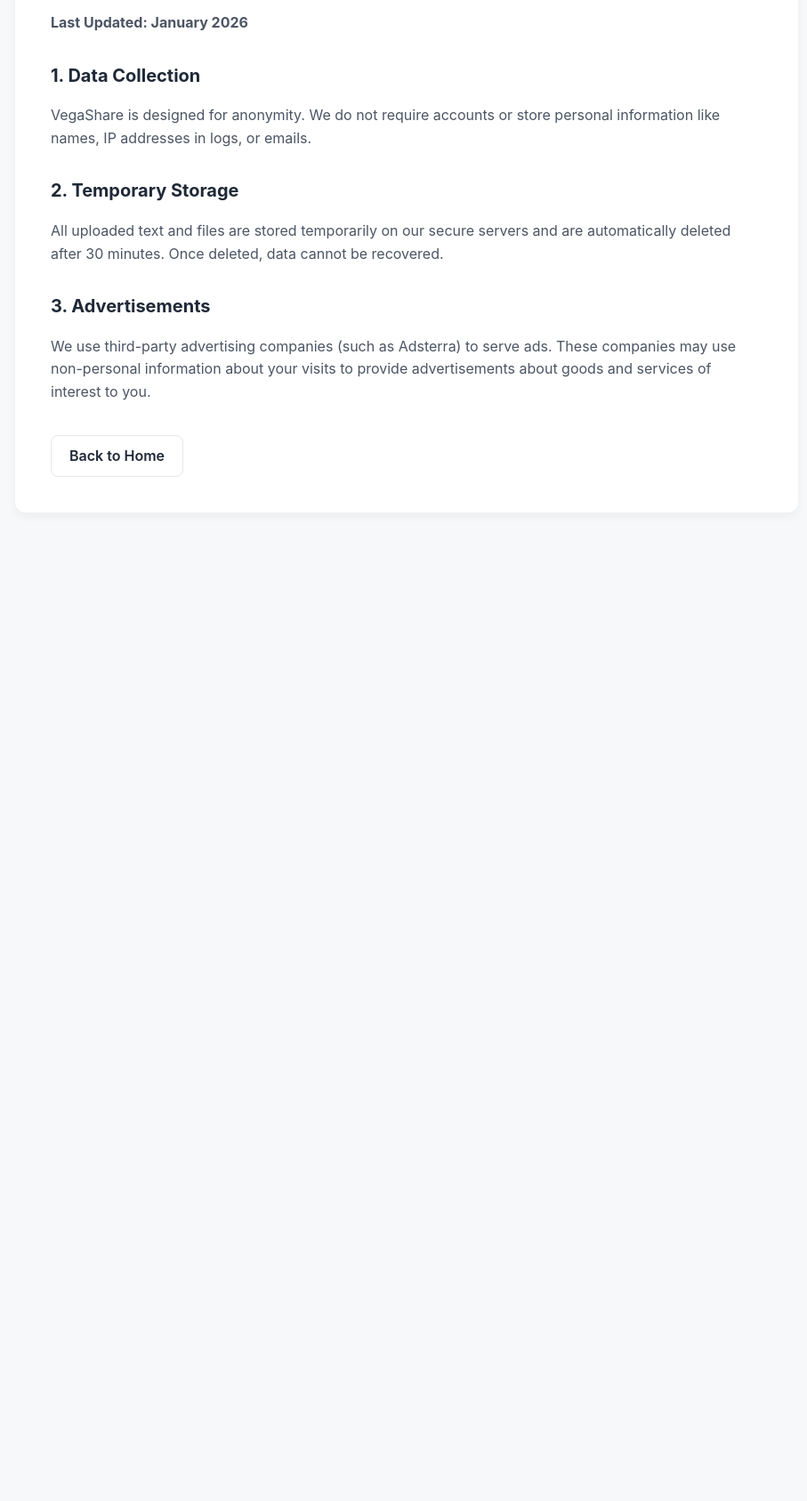
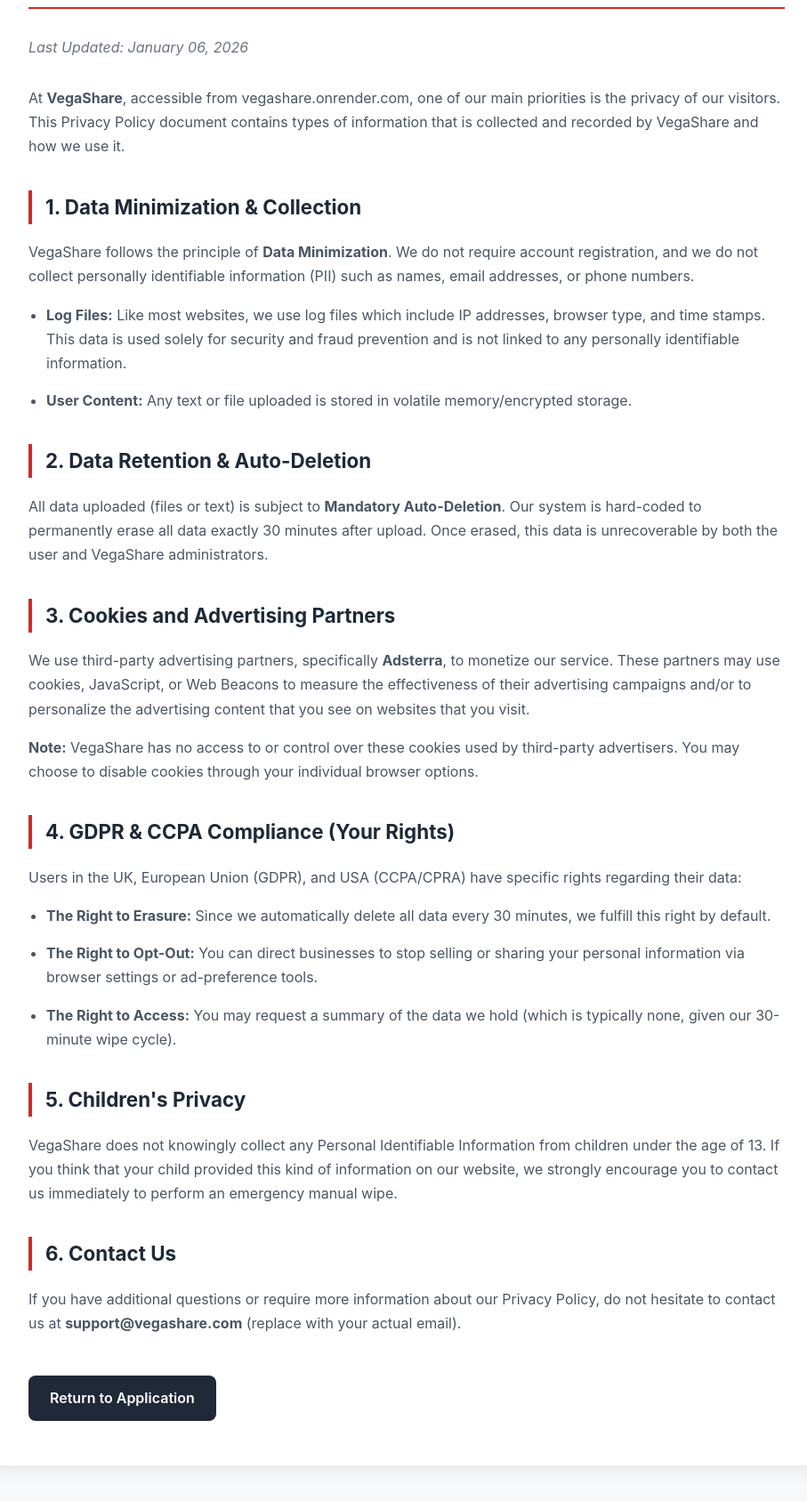
Before and after one commit to 24A31A43I3/vegashare, a website: page privacy.html in a window 1280 px wide. Shown: the part 173-1860 px from the top of the page at 89% size, without its empty margins (183-1090 px from the left). Before the commit the page ends 800 px from the top, so only its background shows below. Drawn offline with Linux system fonts and the light colour scheme.

Commit message:
ads dispalying area changed and privacy and terms updated

```diff
--- a/privacy.html
+++ b/privacy.html
@@ -4,66 +4,87 @@
     <meta charset="UTF-8">
     <meta name="viewport" content="width=device-width, initial-scale=1.0">
     <title>Privacy Policy | VegaShare</title>
+    <meta name="robots" content="noindex, follow">
     <style>
         :root {
             --accent-red: #dc2626;
             --text-primary: #1f2937;
             --text-secondary: #4b5563;
             --bg-primary: #f6f8fa;
+            --border: #e5e7eb;
         }
         body {
             font-family: -apple-system, BlinkMacSystemFont, 'Segoe UI', Roboto, sans-serif;
-            line-height: 1.6;
+            line-height: 1.7;
             color: var(--text-primary);
             background-color: var(--bg-primary);
             margin: 0;
             padding: 40px 20px;
         }
         .container {
-            max-width: 800px;
+            max-width: 850px;
             margin: auto;
             background: #fff;
-            padding: 40px;
+            padding: 50px;
             border-radius: 12px;
-            box-shadow: 0 4px 12px rgba(0,0,0,0.05);
+            box-shadow: 0 4px 20px rgba(0,0,0,0.08);
         }
-        h1 { color: var(--accent-red); border-bottom: 2px solid var(--accent-red); padding-bottom: 10px; }
-        h2 { color: var(--text-primary); margin-top: 30px; font-size: 1.25rem; }
-        p { color: var(--text-secondary); margin-bottom: 15px; }
+        h1 { color: var(--accent-red); font-size: 2rem; border-bottom: 2px solid var(--accent-red); padding-bottom: 15px; margin-bottom: 30px; }
+        h2 { color: var(--text-primary); margin-top: 35px; font-size: 1.4rem; border-left: 4px solid var(--accent-red); padding-left: 15px; }
+        p, li { color: var(--text-secondary); margin-bottom: 15px; font-size: 1rem; }
+        ul { padding-left: 20px; margin-bottom: 20px; }
+        .last-updated { font-style: italic; color: #6b7280; margin-bottom: 30px; }
         .btn-secondary {
             display: inline-block;
             text-decoration: none;
-            background: #fff;
-            color: var(--text-primary);
-            border: 1px solid #e5e7eb;
-            padding: 10px 20px;
+            background: var(--text-primary);
+            color: #fff;
+            padding: 12px 24px;
             border-radius: 8px;
             font-weight: 600;
-            margin-top: 20px;
-            transition: all 0.2s;
+            margin-top: 30px;
+            transition: opacity 0.2s;
         }
-        .btn-secondary:hover {
-            background: #fff1f2;
-            color: var(--accent-red);
-            border-color: var(--accent-red);
-        }
+        .btn-secondary:hover { opacity: 0.9; }
+        @media (max-width: 600px) { .container { padding: 25px; } }
     </style>
 </head>
 <body>
     <div class="container">
         <h1>Privacy Policy</h1>
-        <p><strong>Last Updated: January 2026</strong></p>
+        <p class="last-updated">Last Updated: January 06, 2026</p>
 
-        <h2>1. Data Collection</h2>
-        <p>VegaShare is designed for anonymity. We do not require accounts or store personal information like names, IP addresses in logs, or emails.</p>
+        <p>At <strong>VegaShare</strong>, accessible from vegashare.onrender.com, one of our main priorities is the privacy of our visitors. This Privacy Policy document contains types of information that is collected and recorded by VegaShare and how we use it.</p>
 
-        <h2>2. Temporary Storage</h2>
-        <p>All uploaded text and files are stored temporarily on our secure servers and are automatically deleted after 30 minutes. Once deleted, data cannot be recovered.</p>
+        <h2>1. Data Minimization & Collection</h2>
+        <p>VegaShare follows the principle of <strong>Data Minimization</strong>. We do not require account registration, and we do not collect personally identifiable information (PII) such as names, email addresses, or phone numbers.</p>
+        <ul>
+            <li><strong>Log Files:</strong> Like most websites, we use log files which include IP addresses, browser type, and time stamps. This data is used solely for security and fraud prevention and is not linked to any personally identifiable information.</li>
+            <li><strong>User Content:</strong> Any text or file uploaded is stored in volatile memory/encrypted storage.</li>
+        </ul>
 
-        <h2>3. Advertisements</h2>
-        <p>We use third-party advertising companies (such as Adsterra) to serve ads. These companies may use non-personal information about your visits to provide advertisements about goods and services of interest to you.</p>
+        <h2>2. Data Retention & Auto-Deletion</h2>
+        <p>All data uploaded (files or text) is subject to <strong>Mandatory Auto-Deletion</strong>. Our system is hard-coded to permanently erase all data exactly 30 minutes after upload. Once erased, this data is unrecoverable by both the user and VegaShare administrators.</p>
 
-        <a href="/" class="btn-secondary">Back to Home</a>
+        <h2>3. Cookies and Advertising Partners</h2>
+        <p>We use third-party advertising partners, specifically <strong>Adsterra</strong>, to monetize our service. These partners may use cookies, JavaScript, or Web Beacons to measure the effectiveness of their advertising campaigns and/or to personalize the advertising content that you see on websites that you visit.</p>
+        <p><strong>Note:</strong> VegaShare has no access to or control over these cookies used by third-party advertisers. You may choose to disable cookies through your individual browser options.</p>
+
+        <h2>4. GDPR & CCPA Compliance (Your Rights)</h2>
+        <p>Users in the UK, European Union (GDPR), and USA (CCPA/CPRA) have specific rights regarding their data:</p>
+        <ul>
+            <li><strong>The Right to Erasure:</strong> Since we automatically delete all data every 30 minutes, we fulfill this right by default.</li>
+            <li><strong>The Right to Opt-Out:</strong> You can direct businesses to stop selling or sharing your personal information via browser settings or ad-preference tools.</li>
+            <li><strong>The Right to Access:</strong> You may request a summary of the data we hold (which is typically none, given our 30-minute wipe cycle).</li>
+        </ul>
+
+        <h2>5. Children's Privacy</h2>
+        <p>VegaShare does not knowingly collect any Personal Identifiable Information from children under the age of 13. If you think that your child provided this kind of information on our website, we strongly encourage you to contact us immediately to perform an emergency manual wipe.</p>
+
+        <h2>6. Contact Us</h2>
+        <p>If you have additional questions or require more information about our Privacy Policy, do not hesitate to contact us at <strong>support@vegashare.com</strong> (replace with your actual email).</p>
+
+        <a href="/" class="btn-secondary">Return to Application</a>
     </div>
 </body>
 </html>
```
Also changed, not shown: index.html (+30 -65 lines), terms.html (+49 -26 lines).
